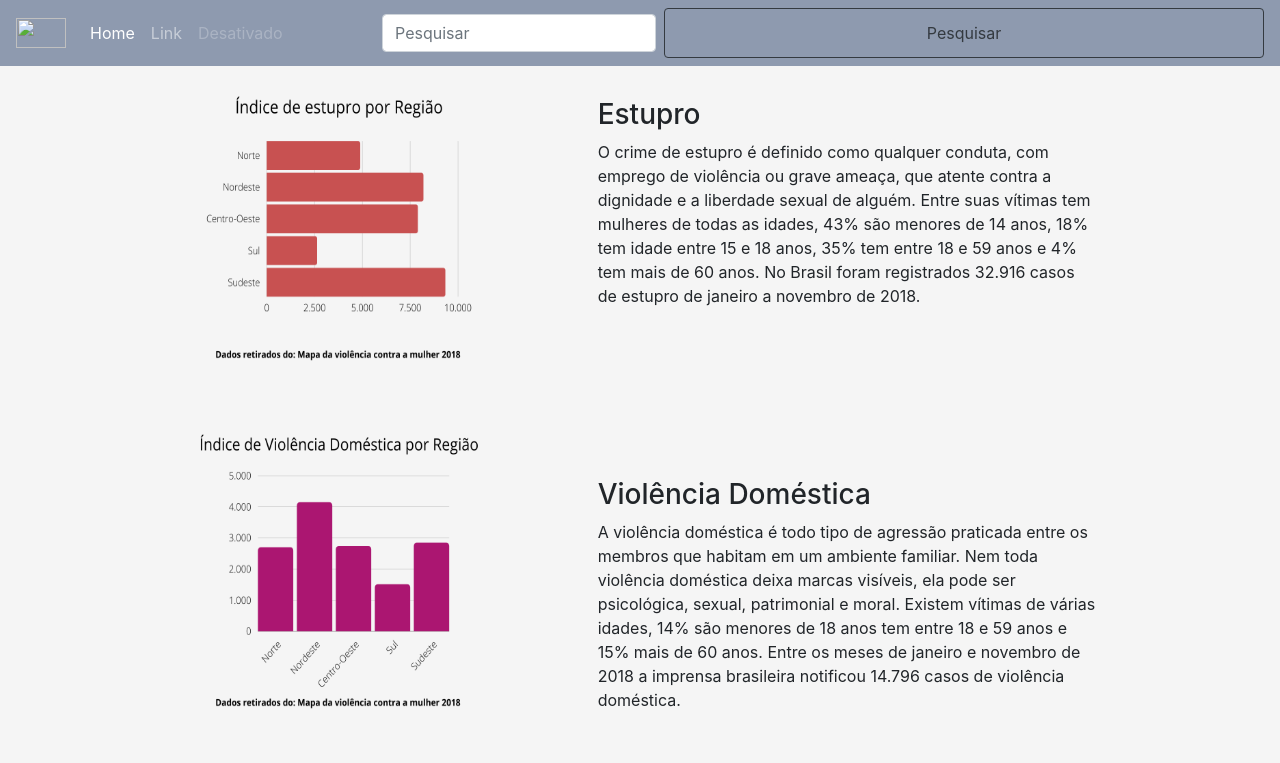
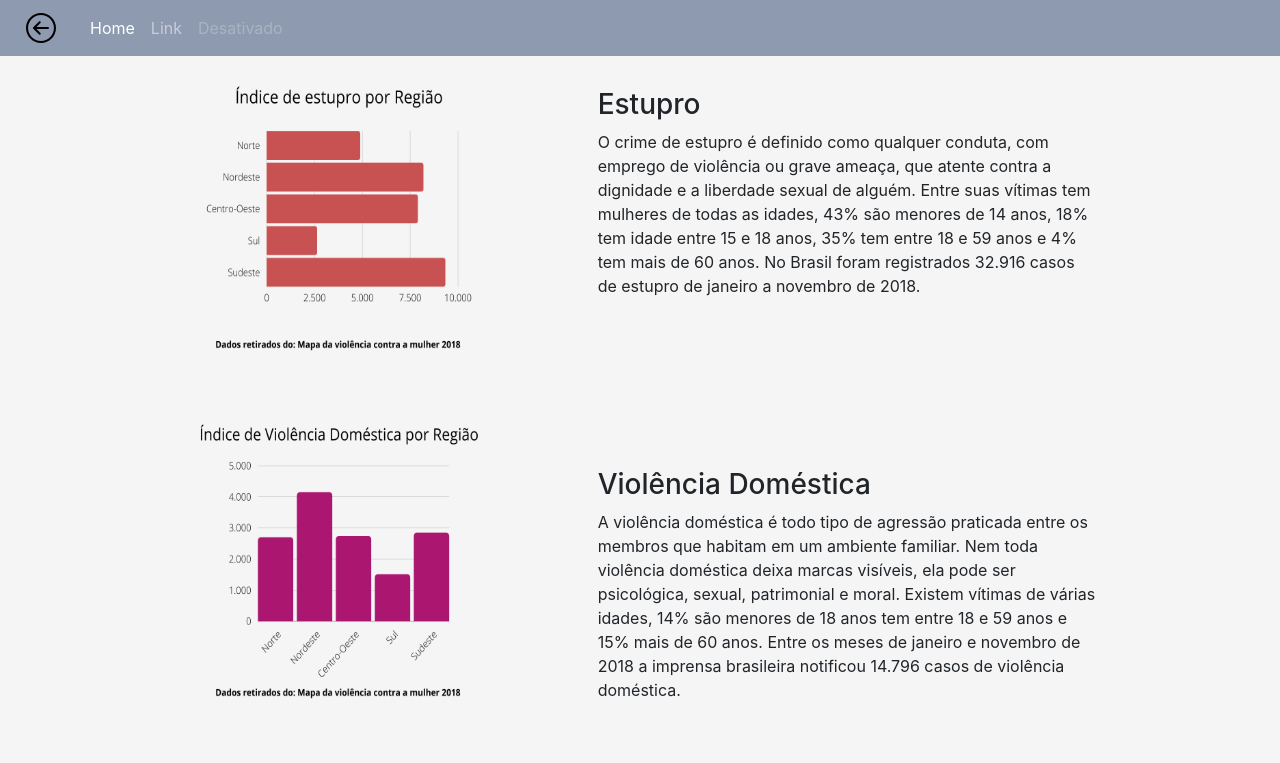
Before and after one commit to Sonnaly/EpE-TCC, a plain HTML site: page paginas/dados.html in a window 1280 px wide. Shown: the top 763 px of the page. Drawn offline with nearby package versions, Linux system fonts and the light colour scheme.

Commit message:
alteração dados

```diff
--- a/paginas/dados.html
+++ b/paginas/dados.html
@@ -22,7 +22,7 @@
 <body style="background: whitesmoke;">
 
     <nav class="navbar navbar-expand-lg navbar-dark" style="background-color: #8e9aaf;">
-        <a class="navbar-brand" href="../index.html"><img src="./imagens/back-button.svg" width="50px" height="30px"
+        <a class="navbar-brand" href="../index.html"><img src="../imagens/back-button.svg" width="50px" height="30px"
                 alt=""></a>
         <button class="navbar-toggler" type="button" data-toggle="collapse" data-target="#conteudoNavbarSuportado"
             aria-controls="conteudoNavbarSuportado" aria-expanded="false" aria-label="Alterna navegação">
@@ -41,10 +41,6 @@
                     <a class="nav-link disabled" href="#">Desativado</a>
                 </li>
             </ul>
-            <form class="form-inline my-2 my-lg-0">
-                <input class="form-control mr-sm-2" type="search" placeholder="Pesquisar" aria-label="Pesquisar">
-                <button class="btn btn-outline-dark my-2 my-sm-0" type="submit">Pesquisar</button>
-            </form>
         </div>
     </nav>
 
```
